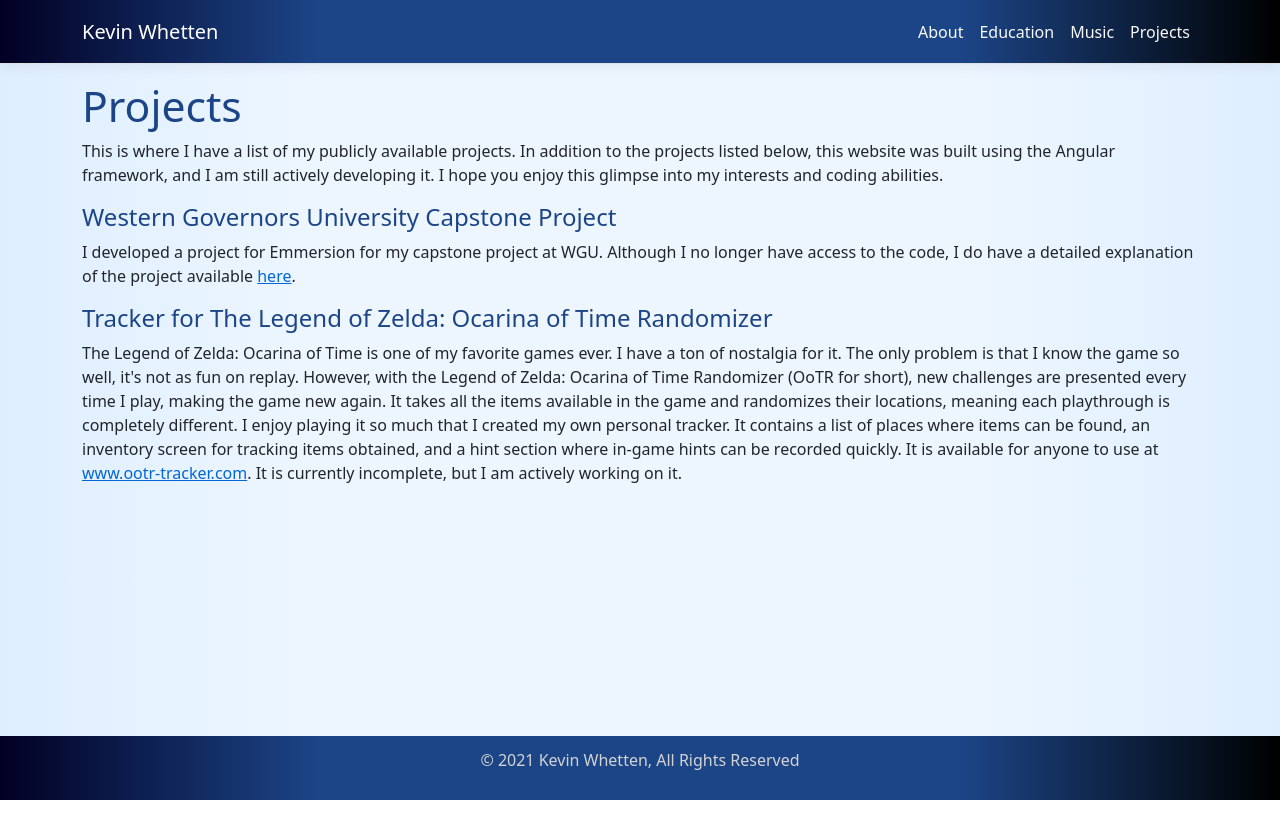
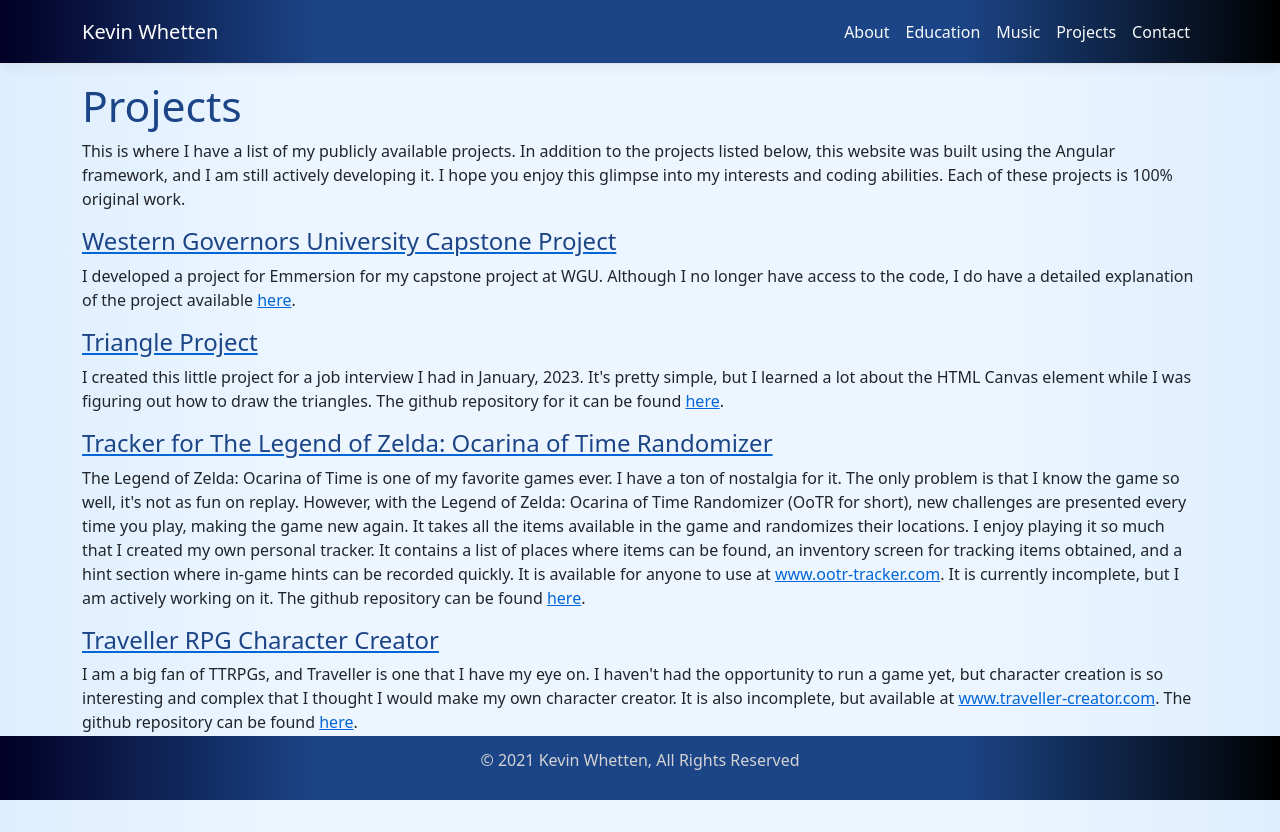
Before and after one commit to KevinWhetten/personal-website, an Angular app in the folder Personal-Website/ClientApp/: page /projects in a window 1280 px wide. Before the commit the page ends 800 px from the top, so only its background shows below. Built offline with nearby package versions, Linux system fonts and the light colour scheme.

Commit message:
Finished "Contact Me" page, and a few other fixes.

```diff
--- a/Personal-Website/ClientApp/src/app/contact/contact.component.html
+++ b/Personal-Website/ClientApp/src/app/contact/contact.component.html
@@ -1,3 +1,17 @@
 <div class="contact-container">
+  <h1>Contact Me</h1>
+
+  <h2>Email</h2>
+  <p>krwhetten@gmail.com</p>
+
+  <h2>Phone Number</h2>
+  <p>(801) 360-0761</p>
+
+  <h2>Social Media</h2>
+  <h3>LinkedIn</h3>
+  <p><a href="https://www.linkedin.com/in/kevin-whetten" target="_blank">www.linkedin.com/in/kevin-whetten</a></p>
+
+  <h3>Board Game Geek</h3>
+  <p><a href="https://boardgamegeek.com/user/N00dles62" target="_blank">www.boardgamegeek.com/user/N00dles62</a></p>
 
 </div>
--- a/Personal-Website/ClientApp/src/app/education/education.component.html
+++ b/Personal-Website/ClientApp/src/app/education/education.component.html
@@ -62,10 +62,10 @@
       <p>I was also able to display my skills by developing a capstone project for Emmersion. Unfortunately, due to
         company policy, I no longer have access to the code, but you can see a detailed analysis <a
           href="https://docs.google.com/document/d/1xlzBbpCw2p5y_ARu8tqhJ0DyyUxVIbvybZbcWcNM1JE/edit?usp=sharing"
-          target="_blank" rel="noopener noreferrer">here</a>. I created a website using C#, Angular, and SqlServer. It
-        gathers data from the Microsoft Azure and Kanbanize APIs, and calculates and displays a variety of Key
-        Performance Indicators for the development team at Emmersion. Upon the completion of the project, I finally
-        graduated in January 2021 with a <strong>Bachelor of Science</strong> degree in <strong>Computer
+          target="_blank" rel="noopener noreferrer">here</a>. For this project, I created a website using C#, Angular,
+        and SqlServer. It gathers data from the Microsoft Azure and Kanbanize APIs, and calculates and displays a
+        variety of Key Performance Indicators for the development team at Emmersion. Upon the completion of the project,
+        I finally graduated in January 2021 with a <strong>Bachelor of Science</strong> degree in <strong>Computer
           Science</strong>.</p>
     </div>
     <div class="img-right">
--- a/Personal-Website/ClientApp/src/app/nav-menu/nav-menu.component.html
+++ b/Personal-Website/ClientApp/src/app/nav-menu/nav-menu.component.html
@@ -24,9 +24,9 @@
           <li class="nav-item">
             <a class="nav-link text-light" [routerLink]="['/projects']">Projects</a>
           </li>
-<!--          <li class="nav-item">-->
-<!--            <a class="nav-link text-light" [routerLink]="['/contact']">Contact</a>-->
-<!--          </li>-->
+          <li class="nav-item">
+            <a class="nav-link text-light" [routerLink]="['/contact']">Contact</a>
+          </li>
         </ul>
       </div>
     </div>
--- a/Personal-Website/ClientApp/src/app/projects/projects.component.html
+++ b/Personal-Website/ClientApp/src/app/projects/projects.component.html
@@ -2,29 +2,34 @@
 
 <p>This is where I have a list of my publicly available projects. In addition to the projects listed below, this website
   was built using the Angular framework, and I am still actively developing it. I hope you enjoy this glimpse into my
-  interests and coding abilities.</p>
+  interests and coding abilities. Each of these projects is 100% original work.</p>
 
-<h2>Western Governors University Capstone Project</h2>
+<a target="_blank"
+   href="https://docs.google.com/document/d/1uFOGsfsYP2AePC0KjHvpc79nuekG3ztP/edit?usp=sharing&ouid=116308925896048883792&rtpof=true&sd=true">
+  <h2>Western Governors University Capstone Project</h2></a>
 <p>I developed a project for Emmersion for my capstone project at WGU. Although I no longer have access to the code, I
   do have a detailed explanation of the project available
   <a target="_blank"
      href="https://docs.google.com/document/d/1uFOGsfsYP2AePC0KjHvpc79nuekG3ztP/edit?usp=sharing&ouid=116308925896048883792&rtpof=true&sd=true">here</a>.
 </p>
 
-<h2>Tracker for The Legend of Zelda: Ocarina of Time Randomizer</h2>
+<a target="_blank" href="https://github.com/KevinWhetten/triangles"><h2>Triangle Project</h2></a>
+<p>I created this little project for a job interview I had in January, 2023. It's pretty simple, but I learned a lot
+about the HTML Canvas element while I was figuring out how to draw the triangles. The github repository for it can be
+found <a target="_blank" href="https://github.com/KevinWhetten/triangles">here</a>.</p>
+
+<a target="_blank" href="http://www.ootr-tracker.com"><h2>Tracker for The Legend of Zelda: Ocarina of Time Randomizer</h2></a>
 <p>The Legend of Zelda: Ocarina of Time is one of my favorite games ever. I have a ton of nostalgia for it. The only
   problem is that I know the game so well, it's not as fun on replay. However, with the Legend of Zelda: Ocarina of Time
-  Randomizer (OoTR for short), new challenges are presented every time I play, making the game new again. It takes all
-  the
-  items available in the game and randomizes their locations, meaning each playthrough is completely different. I enjoy
-  playing it so much that I created my own personal tracker. It contains a list of places where items can be found, an
-  inventory screen for tracking items obtained, and a hint section where in-game hints can be recorded quickly. It is
-  available for anyone to use at <a target="_blank" href="http://www.ootr-tracker.com">www.ootr-tracker.com</a>. It is
-  currently incomplete, but I am actively working on it.</p>
+  Randomizer (OoTR for short), new challenges are presented every time you play, making the game new again. It takes all
+  the items available in the game and randomizes their locations. I enjoy playing it so much that I created my own
+  personal tracker. It contains a list of places where items can be found, an inventory screen for tracking items
+  obtained, and a hint section where in-game hints can be recorded quickly. It is available for anyone to use at
+  <a target="_blank" href="http://www.ootr-tracker.com">www.ootr-tracker.com</a>. It is currently incomplete, but I am
+  actively working on it. The github repository can be found <a target="_blank" href="https://github.com/KevinWhetten/oot-tracker">here</a>.</p>
 
-<!--<h2>Traveller RPG Character Creator</h2>-->
-<!--<p>I am a big fan of TTRPGs, and Traveller is one that I have my eye on. I haven't had the opportunity to run a game-->
-<!--  yet, but character creation is so interesting and complex that I thought I would make my own character creator.-->
-<!--  Unfortunately, much of the data is under copywrite by Mongoose Publishing, so I am unable to share the full version.-->
-<!--  However, I can share a partial version, which is available at <a href="https://www.traveller-character.com">-->
-<!--    www.traveller-character.com</a></p>-->
+<a target="_blank" href="https://www.traveller-character.com"><h2>Traveller RPG Character Creator</h2></a>
+<p>I am a big fan of TTRPGs, and Traveller is one that I have my eye on. I haven't had the opportunity to run a game
+  yet, but character creation is so interesting and complex that I thought I would make my own character creator.
+  It is also incomplete, but available at <a target="_blank" href="https://www.traveller-character.com">www.traveller-creator.com</a>.
+The github repository can be found <a target="_blank" href="https://github.com/KevinWhetten/traveller-character-creator">here</a>.</p>
```
